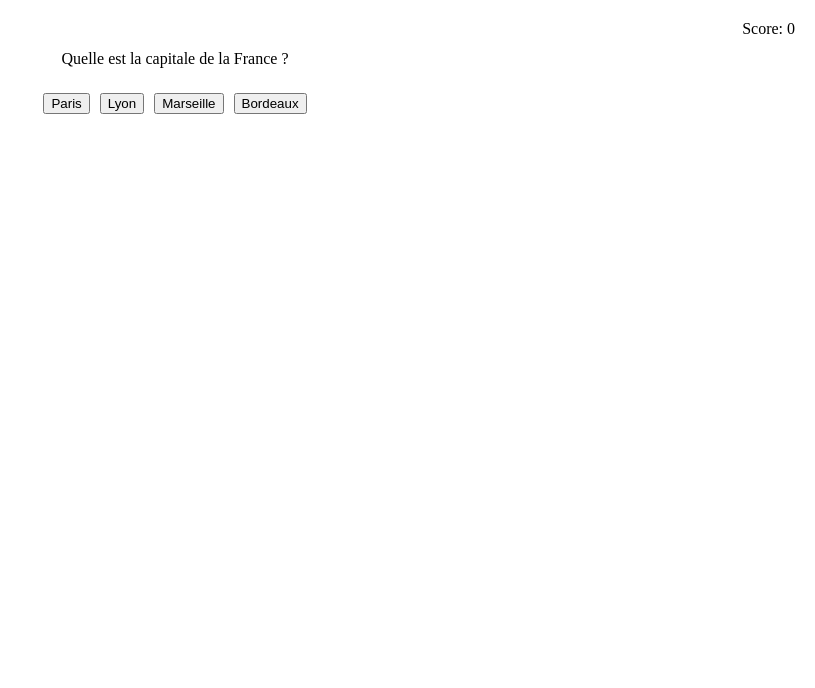
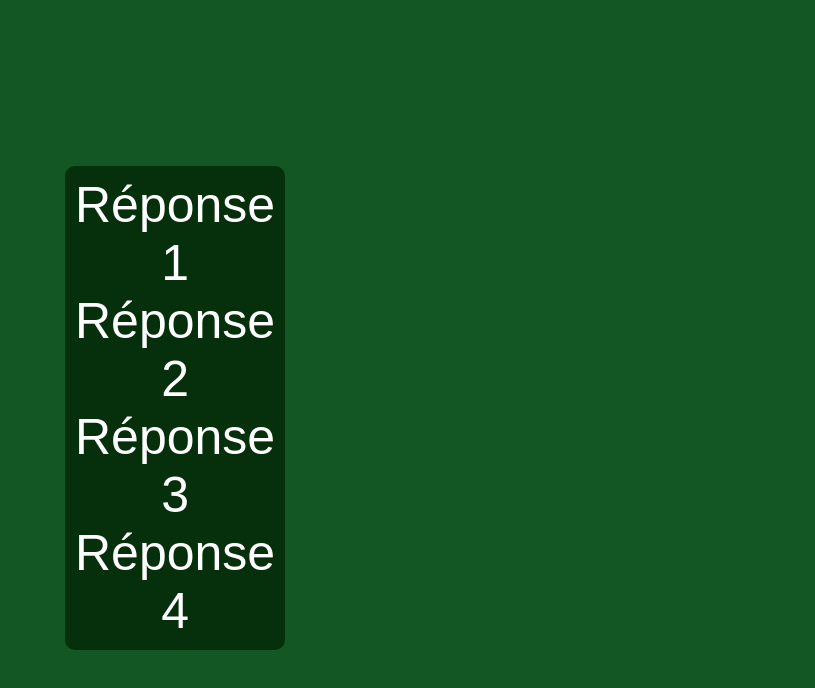
Before and after one commit to Ryuuket/quizz-app, a SvelteKit app in the folder front/: page /game in a window 1280 px wide. Shown: the top 688 px of the page, without its empty margins (465-1280 px from the left). Built offline with nearby package versions, Linux system fonts and the light colour scheme.

Commit message:
init game page

```diff
--- a/front/src/lib/GamePage.svelte
+++ /dev/null
@@ -1,48 +0,0 @@
-<script> // front/src/lib/gamepage.svelte
-    let score = 0; // Variable pour stocker le score
-    let currentQuestion = { // Variable pour stocker la question courante
-        question: "Quelle est la capitale de la France ?",
-        answers: ["Paris", "Lyon", "Marseille", "Bordeaux"],
-        correctAnswer: "Paris"
-    };
-
-    /**
-   * @param {string} answer
-   */
-    function handleAnswer(answer) { // Fonction pour gérer la réponse
-        if (answer === currentQuestion.correctAnswer) { // Si la réponse est correcte
-            score += 1;
-        } else {
-            // Logique en cas de réponse incorrecte (facultatif)
-        }
-        // Logique pour passer à la question suivante (à implémenter)
-    }
-</script>
-
-<style>
-    .quiz-container {
-        text-align: center;
-        margin-top: 50px;
-    }
-    .score {
-        position: absolute;
-        top: 20px;
-        right: 20px;
-    }
-    .question {
-        margin-bottom: 20px;
-    }
-    .answers button {
-        margin: 5px;
-    }
-</style>
-
-<div class="quiz-container">
-    <div class="score">Score: {score}</div>
-    <div class="question">{currentQuestion.question}</div>
-    <div class="answers">
-        {#each currentQuestion.answers as answer}
-            <button on:click={() => handleAnswer(answer)}>{answer}</button>
-        {/each}
-    </div>
-</div>
--- a/front/src/routes/game/+page.svelte
+++ b/front/src/routes/game/+page.svelte
@@ -1,48 +1,109 @@
-<script> // front/src/lib/gamepage.svelte
-    let score = 0; // Variable pour stocker le score
-    let currentQuestion = { // Variable pour stocker la question courante
-        question: "Quelle est la capitale de la France ?",
-        answers: ["Paris", "Lyon", "Marseille", "Bordeaux"],
-        correctAnswer: "Paris"
-    };
-
-    /**
-   * @param {string} answer
-   */
-    function handleAnswer(answer) { // Fonction pour gérer la réponse
-        if (answer === currentQuestion.correctAnswer) { // Si la réponse est correcte
-            score += 1;
-        } else {
-            // Logique en cas de réponse incorrecte (facultatif)
-        }
-        // Logique pour passer à la question suivante (à implémenter)
-    }
+<script>
+  // Vous pouvez ajouter ici toute logique JavaScript nécessaire
 </script>
 
 <style>
-    .quiz-container {
-        text-align: center;
-        margin-top: 50px;
-    }
-    .score {
-        position: absolute;
-        top: 20px;
-        right: 20px;
-    }
-    .question {
-        margin-bottom: 20px;
-    }
-    .answers button {
-        margin: 5px;
-    }
+  :global(body) { /* Style global pour toute la page */
+    background-color: rgb(19, 87, 36); /* Fond vert pour toute la page */
+    color: white; /* Texte en blanc pour le contraste */
+    font-family: Arial, sans-serif; /* Police de caractère */
+  }
+
+  main { /* Style de la page */
+    display: flex;  /* Pour aligner les éléments horizontalement */
+    justify-content: center; /* Pour centrer les éléments */
+    align-items: center; /* Pour centrer les éléments */
+    height: 100vh; /* Pour prendre toute la hauteur de la page */
+  }
+
+  .input { /* Style de la zone de saisie */
+    display: flex; /* Pour aligner les boutons horizontalement */
+    flex-direction: column; /* Pour aligner les boutons verticalement */
+    width: 200px; /* Largeur de la zone de saisie */
+    background-color: #06300c;  /* Couleur de fond */
+    justify-content: center; /* Pour centrer les boutons */
+    border-radius: 10px; /* Pour arrondir les bords */
+    transition: 1s; /* Pour ajouter une transition */
+    padding: 10px; /* Pour ajouter un peu d'espace entre les bords et les boutons */
+    overflow: hidden; /* Pour cacher les éléments qui dépassent */
+  }
+
+  .value { /* Style des boutons */
+    font-size: 50px; /* Taille du texte */
+    background-color: transparent; /* Fond transparent */
+    border: none; /* Suppression du style par défaut */
+    padding: 0px; /* Pour ajouter un peu d'espace entre le texte et les bords */
+    color: white; /* Texte en blanc pour le contraste */
+    display: flex; /* Pour aligner le texte et l'icône horizontalement */
+    position: relative; /* Pour positionner l'icône */
+    gap: 20px; /* Pour ajouter un peu d'espace entre le texte et l'icône */
+    cursor: pointer; /* Curseur de souris en forme de main */
+    border-radius: 10px; /* Pour arrondir les bords */
+    transition: 1s; /* Pour ajouter une transition */
+    box-sizing: border-box; /* Pour que la taille du bouton ne change pas au survol */
+  }
+
+  .value:not(:active):hover, /* Style au survol */
+  .value:focus { /* Style au focus */
+    display: flex; /* Pour afficher l'icône */
+    box-sizing: border-box; /* Pour que la taille du bouton ne change pas au survol */
+    border: 2px solid #1a1f24;
+    color: #637185; /* Texte en gris */
+  }
+
+  .value:focus, /* Style au focus */
+  .value:active { /* Style au clic */
+    background-color: #24241a; /* Fond vert */
+    outline: none; /* Suppression du style par défaut */
+    margin-left: 17px; /* Pour décaler le texte */
+  }
+
+  .value::before { /* Style de l'icône */
+    content: ""; /* Pour afficher l'icône */
+    position: absolute; /* Pour positionner l'icône */
+    top: 5px; /* Pour centrer l'icône */
+    left: -15px; /* Pour centrer l'icône */
+    width: 5px; /* Pour centrer l'icône */
+    height: 80%; /* Pour centrer l'icône */
+    background-color: #dbe63e; /* Couleur de l'icône */
+    border-radius: 5px; /* Pour arrondir les bords */
+    opacity: 0; /* Pour cacher l'icône */
+    transition: 1s; /* Pour ajouter une transition */
+  }
+
+  .value:focus::before, /* Style de l'icône au focus */
+  .value:active::before { /* Style de l'icône au clic */
+    opacity: 1; /* Pour afficher l'icône */
+  }
+
+  .value svg { /* Style de l'icône */
+    width: 20px; /* Taille de l'icône */
+  }
+
+  .input:hover > :not(.value:hover) { /* Style des boutons au survol de la zone de saisie */
+    transition: 300ms; /* Pour ajouter une transition */
+    filter: blur(1.5px); /* Pour flouter les boutons */
+    transform: scale(0.95, 0.95); /* Pour réduire la taille des boutons */
+  }
 </style>
 
-<div class="quiz-container">
-    <div class="score">Score: {score}</div>
-    <div class="question">{currentQuestion.question}</div>
-    <div class="answers">
-        {#each currentQuestion.answers as answer}
-            <button on:click={() => handleAnswer(answer)}>{answer}</button>
-        {/each}
-    </div>
-</div>
+<main>
+  <div class="input">
+    <button class="value">
+
+      Réponse 1
+    </button>
+    <button class="value">
+
+      Réponse 2
+    </button>
+    <button class="value">
+
+      Réponse 3
+    </button>
+    <button class="value">
+
+      Réponse 4
+    </button>
+  </div>
+</main>
```
